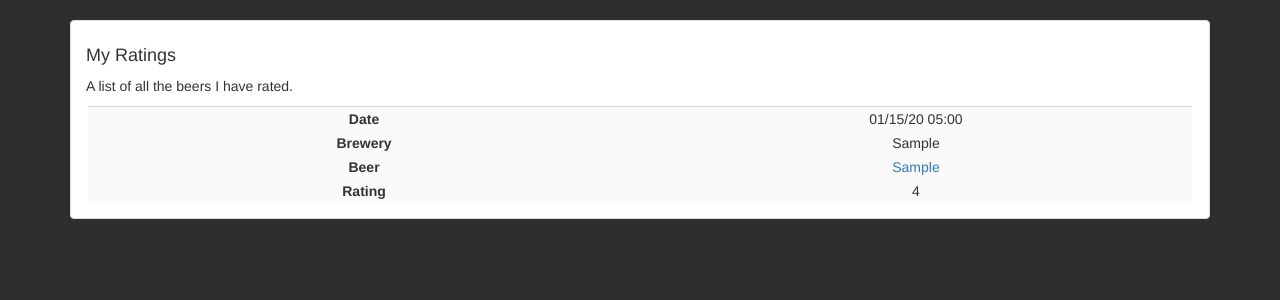
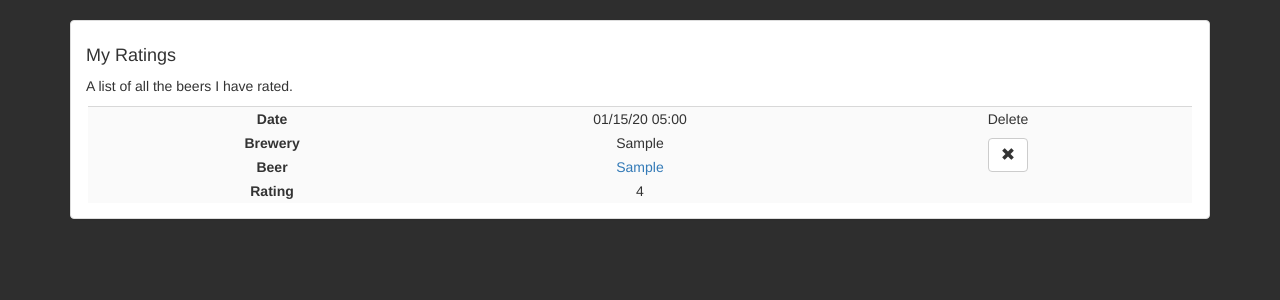
Before and after one commit to johnedenfield/PorterApp, a Flask app: page /my_ratings in a window 1280 px wide. Shown: the part 52-352 px from the top of the page. Run offline with Flask 2, Linux system fonts and the light colour scheme; a user stored in the database is signed in; tables that the repository leaves empty hold one stand-in row (values such as "Sample post"); some libraries are stand-ins or nearby versions.

Commit message:
Added delete function to all ratings page

```diff
--- a/porterapp/forms.py
+++ b/porterapp/forms.py
@@ -28,3 +28,4 @@ class RateBeerForm(Form):
 
 class DeleteRatingForm(Form):
     id = HiddenField('ID')
+    url = HiddenField('Url')
--- a/porterapp/templates/beer_info.html
+++ b/porterapp/templates/beer_info.html
@@ -101,7 +101,7 @@
                 <td>{{rating.DateAndTime | datetimeformat }}</td>
                 <td>{{rating.Rating}}</td>
                 <td>
-                    <form method=post action="{{url_for('delete_rating',this_beer=beer.Beer_ID)}}">
+                    <form method=post action="{{url_for('delete_rating')}}">
                         {{delete_form[loop.index0].hidden_tag()}}
                         {{delete_form[loop.index0].id()}}
                         <button class="btn btn-default" type="submit" value="Delete">
--- a/porterapp/templates/my_ratings.html
+++ b/porterapp/templates/my_ratings.html
@@ -18,14 +18,27 @@
                 <tr>
                     <th>Date</th>
                     <td>{{rating.DateAndTime | datetimeformat }}</td>
+                    <td> Delete</td>
+
                 </tr>
                 <tr>
                     <th>Brewery</th>
                     <td>{{rating.Brewery}}</td>
+                    <td rowspan="2">
+                        <form method=post action="{{url_for('delete_rating')}}">
+                            {{rating.form.hidden_tag()}}
+                            {{rating.form.id()}}
+                            {{rating.form.url()}}
+                            <button class="btn btn-default" type="submit" value="Delete">
+                                <span class="glyphicon glyphicon-remove" aria-hidden="true"></span>
+                            </button>
+                        </form>
+                    </td>
                 </tr>
                 <tr>
                     <th>Beer</th>
                     <td><a href="{{url_for('beer_info', this_beer = rating.Beer_ID )}}">{{rating.Beer}}</a></td>
+
                 </tr>
                 <tr>
                     <th>Rating</th>
--- a/porterapp/views.py
+++ b/porterapp/views.py
@@ -146,16 +146,19 @@ def rate_beer(this_beer):
         return render_template('rate_beer.html', rate_form=rate_form, beer=beer)
 
 
-@app.route('/delete_rating/<this_beer>', methods=['POST'])
+@app.route('/delete_rating', methods=['POST'])
 @login_required
-def delete_rating(this_beer):
+def delete_rating():
     form = DeleteRatingForm(request.form)
 
     if form.validate_on_submit():
+
         UserBeerList.query.filter(UserBeerList.ID == form.id.data).delete()
+
         db.session.commit()
 
-    return redirect(url_for('beer_info', this_beer=this_beer))
+        return redirect(form.url.data)
+
 
 
 @app.route('/beer/<this_beer>', methods=['GET'])
@@ -167,10 +170,11 @@ def beer_info(this_beer):
         filter(UserBeerList.Beer_ID == this_beer).order_by(UserBeerList.DateAndTime.desc()).all()
 
     delete_form = []
-    for r in my_ratings:
-        d_form = DeleteRatingForm()
-        d_form.id.data = r.ID
-        delete_form.append(d_form)
+    for rating in my_ratings:
+        form = DeleteRatingForm()
+        form.id.data = rating.ID
+        form.url.data = url_for('beer_info', this_beer=this_beer)
+        delete_form.append(form)
 
     # Trend Time on draft for last 30 days
     start_date = datetime.utcnow() - timedelta(days=30)
@@ -299,13 +303,20 @@ def alcohol_consumed():
 @login_required
 def my_ratings():
     user_ratings = db.session.query(UserBeerList.DateAndTime, UserBeerList.Rating,
-                                    DraftList.Brewery, DraftList.Beer, DraftList.Beer_ID). \
+                                    DraftList.Brewery, DraftList.Beer, DraftList.Beer_ID, UserBeerList.ID). \
         join(DraftList, UserBeerList.Beer_ID == DraftList.Beer_ID). \
         filter(UserBeerList.User_ID == current_user.get_id()). \
         order_by(DraftList.Brewery.asc()).all()
 
-    ratings = [dict(DateAndTime=rating[0], Rating=rating[1], Brewery=rating[2],
-                    Beer=rating[3], Beer_ID=rating[4]) for rating in user_ratings]
+    ratings = []
+    for rating in user_ratings:
+        delete_form = DeleteRatingForm()
+        delete_form.id.data = rating[5]
+        delete_form.url.data = url_for('my_ratings')
+        ratings.append(dict(DateAndTime=rating[0], Rating=rating[1], Brewery=rating[2],
+                            Beer=rating[3], Beer_ID=rating[4], form=delete_form))
+
+
 
     return render_template('my_ratings.html', ratings=ratings)
 
```
